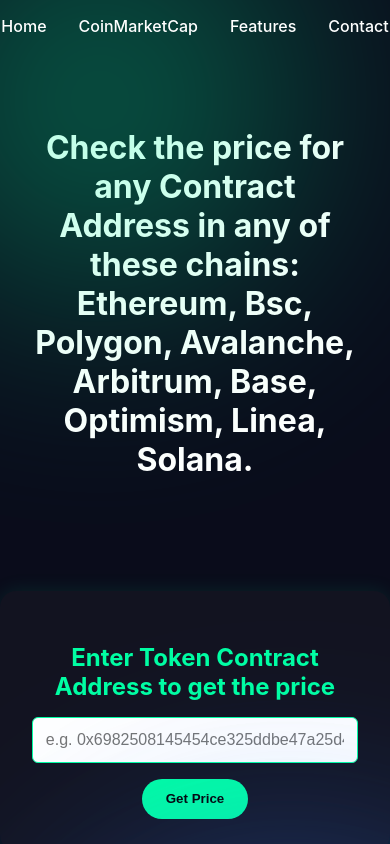
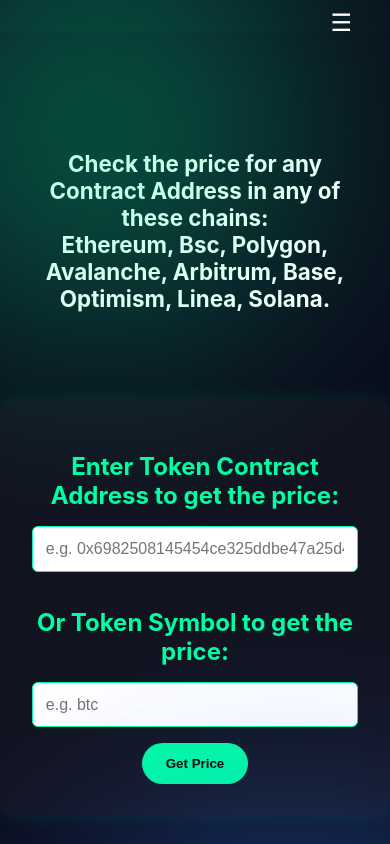
Before and after one commit to SRSerhii/moralis-token-price, a Next.js app: page / in a window 390 px wide. Shown: the top 844 px of the page. Built offline with nearby package versions, Linux system fonts and the light colour scheme.

Commit message:
#8 fixed and navbar updated for desktop and mobile

```diff
--- a/components/header.js
+++ b/components/header.js
@@ -11,12 +11,16 @@
 */
 
 import styles from "../styles/landing.module.css";
+import { useState } from "react";
 
 export default function Header() {
+  const [isOpen, setIsOpen] = useState(false);
   return (
     <header className={styles.navbar}>
-      <nav className={styles.nav}>
-        <div className={styles.navbar}>
+      <button className={styles.menuToggle} onClick={() => setIsOpen(!isOpen)}>
+        ☰
+      </button>
+      <nav className={`${styles.navLinks} ${isOpen ? styles.show : ""}`}>
         <a href="#" className={styles.navLink}>Home</a>
         <a
           href="https://coinmarketcap.com"
@@ -26,10 +30,23 @@
         >
           CoinMarketCap
         </a>
-          <a href="#" className={styles.navLink}>Features</a>
-          <a href="#" className={styles.navLink}>Contact</a>
-        </div>
+        <a
+          href="https://www.coingecko.com/"
+          target="_blank"
+          rel="noopener noreferrer"
+          className={styles.navLink}
+        >
+          CoinGecko
+        </a>
+        <a
+          href="https://cryptorank.io//"
+          target="_blank"
+          rel="noopener noreferrer"
+          className={styles.navLink}
+        >
+          Cryptorank
+        </a>
       </nav>
-    </header>
+    </header >
   );
 }
--- a/components/main.js
+++ b/components/main.js
@@ -9,19 +9,28 @@
 import btcEllipse from "../public/assets/Ellipse 8.png";
 
 export default function Header() {
-
   const [showResult, setShowResult] = useState(false);
   const [result, setResult] = useState("");
+  const [loading, setLoading] = useState(false);
 
   const handleSubmit = async () => {
-    const token_address = document.querySelector("#contractAddress").value;
-    if (!token_address) {
-      setResult("Please enter a token address.");
-      setShowResult(true);
-      return;
-    }
+    setLoading(true);
+    const token_address = document.querySelector("#contractAddress").value.trim();
+    const symbol = document.querySelector("#contractSymbol").value.trim().toUpperCase();
+    try {
+      if (symbol && symbol.length <= 10) {
+        const resp = await fetch(`https://cryptoprices.cc/${symbol}`);
+        const data = await resp.json();
+        if (data) {
+          setResult(`$ ${data}`);
+          setShowResult(true);
+          setLoading(false);
+          document.querySelector("#contractAddress").value = "";
+          document.querySelector("#contractSymbol").value = "";
+          return;
+        }
+      }
 
-    try {
       const response = await fetch("/api/getprice", {
         method: "POST",
         headers: {
@@ -41,6 +50,8 @@
       setResult("Failed to fetch token price.");
       setShowResult(true);
     }
+
+    setLoading(false);
   };
 
   return (
@@ -56,12 +67,19 @@
       {/* Token price checker */}
       <section className={styles.tokenPriceSection}>
 
-        <h2>Enter Token Contract Address to get the price</h2>
+        <h2>Enter Token Contract Address to get the price:</h2>
         <input
           id="contractAddress"
           className={styles.tokenInput}
           type="text"
           placeholder="e.g. 0x6982508145454ce325ddbe47a25d4ec3d2311933"
+        />
+        <h2>Or Token Symbol to get the price:</h2>
+        <input
+          id="contractSymbol"
+          className={styles.tokenInput}
+          type="text"
+          placeholder="e.g. btc"
         />
         <button onClick={handleSubmit} className={styles.primaryBtn}>
           Get Price
--- a/styles/landing.module.css
+++ b/styles/landing.module.css
@@ -21,7 +21,8 @@
 .wrapper::before {
   width: 400px;
   height: 400px;
-  background: rgba(0, 255, 163, 0.8); /* neon green */
+  background: rgba(0, 255, 163, 0.8);
+  /* neon green */
   top: -100px;
   left: -100px;
 }
@@ -29,7 +30,8 @@
 .wrapper::after {
   width: 500px;
   height: 500px;
-  background: rgba(56, 125, 244, 0.7); /* neon blue */
+  background: rgba(56, 125, 244, 0.7);
+  /* neon blue */
   bottom: -150px;
   right: -150px;
 }
@@ -209,7 +211,7 @@
 
 /* Token price checker section */
 .tokenPriceSection {
-    margin-top: 2rem;
+  margin-top: 1rem;
   text-align: center;
   padding: 2rem;
   background-color: #121320;
@@ -247,16 +249,13 @@
 }
 
 .navbar {
-    width: 100%;
-    padding: 1rem 2rem;
   display: flex;
-    justify-content: center;
+  justify-content: space-between;
+  align-items: center;
+  padding: 1rem;
   background: transparent;
-    position: absolute;
-    top: 0;
-    left: 0;
-    z-index: 10;
-    gap: 2rem;
+  color: white;
+  position: relative;
 }
 
 .nav {
@@ -275,16 +274,59 @@
   transition: color 0.3s ease;
 }
 
+.navLinks {
+  display: flex;
+  gap: 1rem;
+  justify-content: center;
+  flex-grow: 1;
+}
+
 .navLink:hover {
   color: #00ffc3;
 }
 
+.menuToggle {
+  display: none;
+  font-size: 1.5rem;
+  background: none;
+  color: white;
+  border: none;
+  cursor: pointer;
+  margin-right: 1rem;
+}
+
 @media (max-width: 768px) {
   .hero h1 {
-      font-size: 2rem;
+    font-size: 1.4rem;
+    margin-bottom: 0.5rem;
+  }
+  .menuToggle {
+    display: block;
+    position: absolute;
+    top: 0.5rem;
+    right: 1rem;
+  }
+
+  .navLinks {
+    display: none;
+    flex-direction: column;
+    position: absolute;
+    top: 100%;
+    right: 0;
+    background: #111;
+    padding: 1rem;
+    width: 100%;
+    align-items: center;
+    z-index: 999;
+  }
+
+  .show {
+    display: flex;
+  }
+  .navbar {
+    justify-content: space-between;
   }
 }
-
 
 .imageWrapper {
   position: relative;
```
Lines whose indentation alone changed are shown as unchanged.
